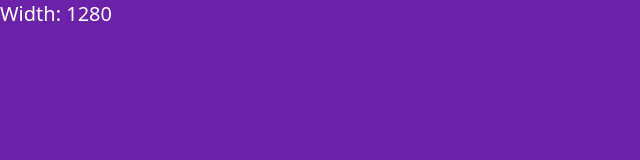
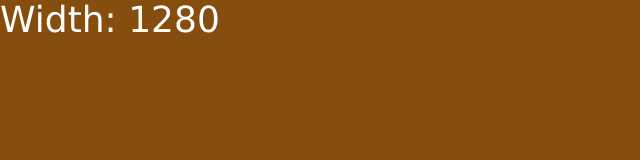
Before and after one commit to dan-bailey/tailwind-udemy-coursework, a plain HTML site: page 17-customization/index.html in a window 1280 px wide. Shown: the whole page, without its empty margins (0-640 px from the left). Drawn offline with nearby package versions, Linux system fonts and the light colour scheme.

Commit message:
parts 16-18

```diff
--- a/17-customization/index.html
+++ b/17-customization/index.html
@@ -8,10 +8,10 @@
     <title>Customization</title>
   </head>
  <body
-    class="bg-black sm:bg-green-800 md:bg-blue-800 lg:bg-yellow-800 xl:bg-purple-800 2xl:bg-orange-800"
+    class="bg-black sm:bg-grey-100 md:bg-primary lg:bg-yellow-800 xl:bg-purple-800 2xl:bg-orange-800"
   >
 
-      <h1 class="text-white text-xl"></h1>
+      <h1 class="text-white text-4xl"></h1>
 
     <script>
       function showBrowserWidth() {
@@ -23,6 +23,28 @@
       window.onload = showBrowserWidth
       window.onresize = showBrowserWidth
     </script>
+    <script>
+      tailwind.config = {
+        theme: {
+          screens: {
+            sm: '600px',
+            md: '800px',
+            lg: '1200px',
+            xl: '1440px'
+          },
+          fontFamily: {
+            sans: ['Verdana', 'sans-serif'],
+            serif: ['Georgia', 'serif']
+          },
+          extend: {
+            colors: {
+              primary: '#ff5733',
+              secondary: '#fffc33'
+            }
+          }
+        },
+      }
+    </script>
   </body>
 </html>
 
```
Also changed, not shown: 16-animation/index.html (+19 -1 lines), 18-dark-mode/index.html (+39 -1 lines).
